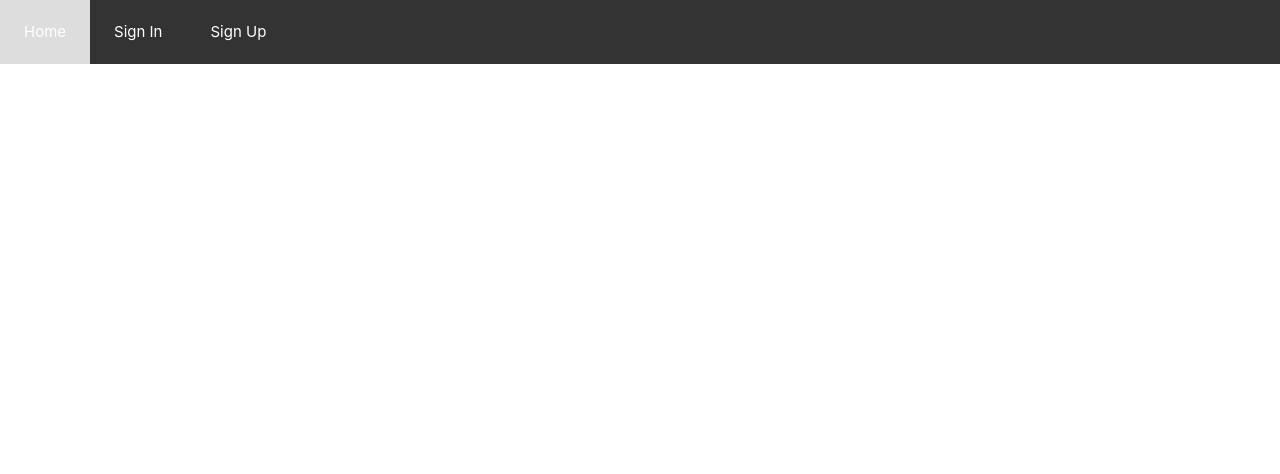
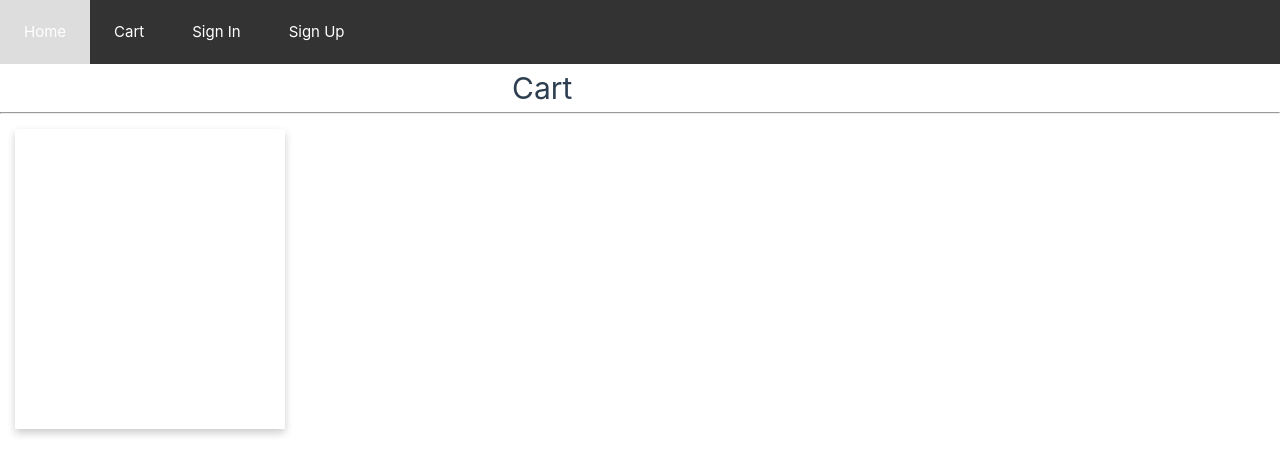
Before and after one commit to yididiya-kassahun/shekilaStock-web, a Vue app: page /cart in a window 1280 px wide. Shown: the top 474 px of the page. Built offline with nearby package versions, Linux system fonts and the light colour scheme.

Commit message:
register post done

```diff
--- a/package.json
+++ b/package.json
@@ -8,6 +8,7 @@
     "preview": "vite preview"
   },
   "dependencies": {
+    "axios": "^1.5.1",
     "vue": "^3.3.4",
     "vue-router": "^4.2.4"
   },
--- a/src/App.vue
+++ b/src/App.vue
@@ -15,6 +15,7 @@ export default {
       <header>
         <nav class="navbar">
           <a><RouterLink :to="{path:'/'}">Home</RouterLink></a>
+          <a><RouterLink :to="{path:'cart'}">Cart</RouterLink></a>
           <a><RouterLink :to="{path:'signin'}">Sign In</RouterLink></a>
           <a><RouterLink :to="{path:'signup'}">Sign Up</RouterLink></a>
         </nav>
--- a/src/router/index.js
+++ b/src/router/index.js
@@ -3,12 +3,18 @@ import { createRouter,createWebHistory } from 'vue-router';
 import login from '../views/login.vue';
 import register from '../views/register.vue';
 import home from '../views/home.vue';
+import cart from '../views/Cart.vue';
 
 const routes = [
   {
     path:'/',
     name:'home',
     component:home
+  },
+  {
+    path:'/cart',
+    name:'cart',
+    component:cart
   },
   {
     path:'/signin',
--- /dev/null
+++ b/src/views/Cart.vue
@@ -0,0 +1,28 @@
+<template>
+    <h1 id="home-title">Cart</h1>
+    <hr>
+    <div class="home-container">
+   <div class="card">
+
+   </div>
+    </div>
+</template>
+
+<script>
+export default {
+    setup () {
+
+
+        return {}
+    }
+}
+</script>
+
+<style>
+.home-container {
+  margin:0%;
+  padding: 0%;
+  float: left;
+  display: flex;
+}
+</style>
--- a/src/views/register.vue
+++ b/src/views/register.vue
@@ -1,18 +1,18 @@
 <template>
     <div class="card">
-        <form class="form-container">
+        <form @submit.prevent="createUser" class="form-container">
             <h1>Register Page</h1>
         <div class="form-group">
-            <label for="txt1">User Name</label> <br>
-            <input type="text">
+            <label for="uname">User Name</label> <br>
+            <input type="text" id="uname" v-model="formData.uName">
         </div>
         <div class="form-group">
-            <label for="txt1">Email</label> <br>
-            <input type="email" placeholder="john.moe@email.com">
+            <label for="email">Email</label> <br>
+            <input type="email" id="email" placeholder="john.moe@email.com" v-model="formData.uEmail">
         </div>
         <div class="form-group">
-            <label for="txt1"> Password</label> <br>
-            <input type="password">
+            <label for="pass"> Password</label> <br>
+            <input type="password" id="pass" v-model="formData.uPass">
         </div>
           <button type="submit" class="btn">Sign Up</button>
         </form>
@@ -23,11 +23,29 @@
 </template>
 
 <script>
+import axios from 'axios';
+
 export default {
-    setup () {
-
-
-        return {}
+    name:'createUser',
+    data () {
+        return{
+       formData :{
+            uName:'',
+            uEmail:'',
+            uPass:''
+       }
+        }
+    },
+    methods:{
+        createUser(){
+            axios.post('http://localhost:3000/signUp',this.formData)
+            .then(result=>{
+                console.log(result);
+            })
+            .catch(err=> {
+                console.log(err);
+            })
+        }
     }
 }
 </script>
```
Also changed, not shown: 2 other files (tests, documents, lock files or other folders).
